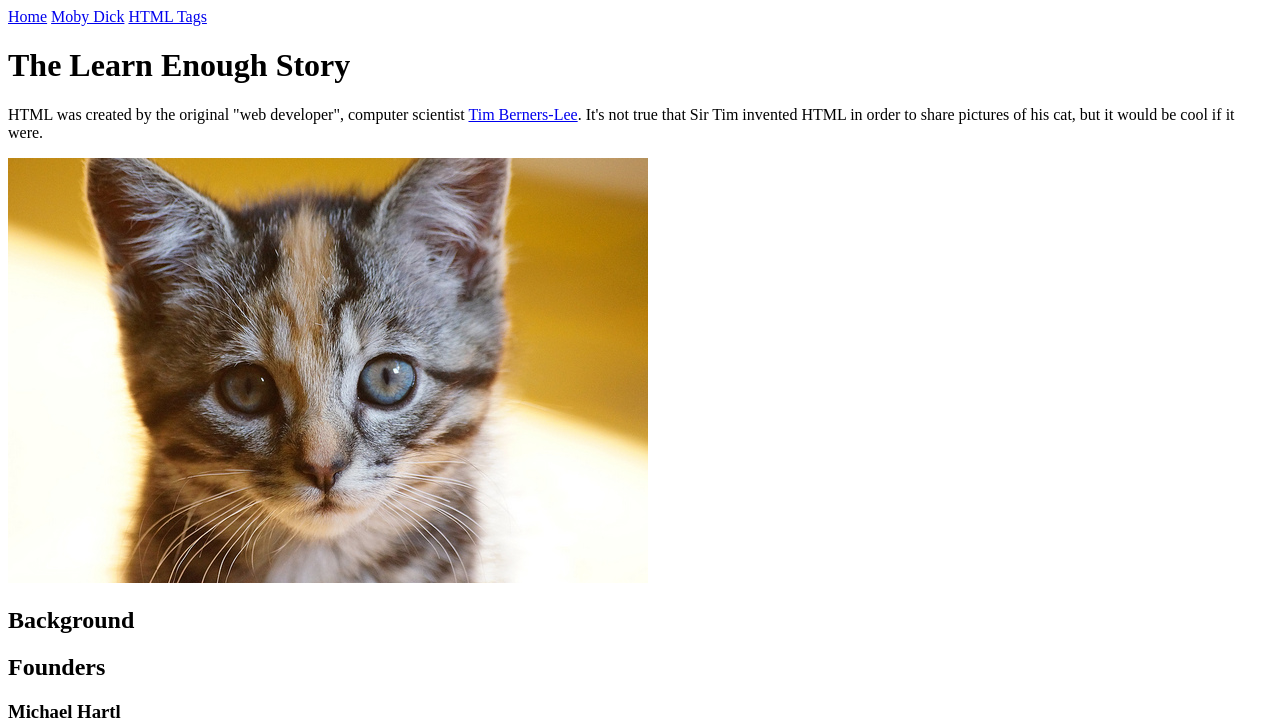
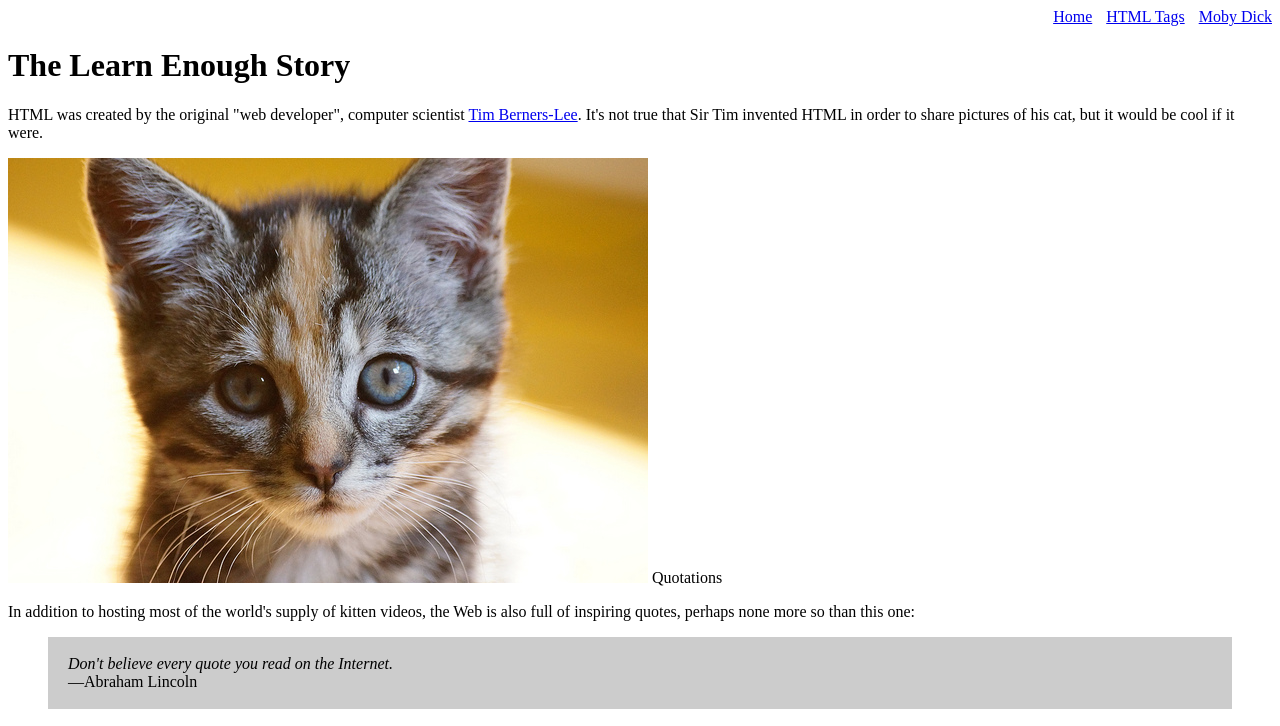
Before and after one commit to JakobusvanderMerwe/sample_website, a plain HTML site: page index.html in a window 1280 px wide. Shown: the top 726 px of the page. Drawn offline with Linux system fonts and the light colour scheme.

Commit message:
last few changes

```diff
--- a/index.html
+++ b/index.html
@@ -6,10 +6,10 @@
   </head>
   <body>
 
-    <div>
+    <div style="text-align: right;">
         <a href="index.html">Home</a>
-        <a href="moby_dick.html">Moby Dick</a>
-        <a href="tags.html">HTML Tags</a>
+        <a href="tags.html" style="margin: 0 0 0 10px;">HTML Tags</a>
+        <a href="moby_dick.html" style="margin: 0 0 0 10px;">Moby Dick</a>
       </div>
 
 
@@ -22,7 +22,23 @@
       </p>
 
       <img src="images/kitten.jpg" alt="An adorable kitten">
-    <h2>Background</h2>
+
+      <TAG>Quotations</TAG>
+
+      <p>
+        In addition to hosting most of the world's supply of kitten videos, the
+        Web is also full of inspiring quotes, perhaps none more so than this one:
+      </p>
+
+      <blockquote style="padding: 2px 20px; background: #ccc;">
+        <p>
+          <em>Don't believe every quote you read on the Internet.</em>
+          <br>
+          —Abraham Lincoln
+        </p>
+      </blockquote>
+
+      <h2>Background</h2>
 
     <h2>Founders</h2>
 
```
Also changed, not shown: moby_dick.html (+5 -5 lines), tags.html (+3 -3 lines).
